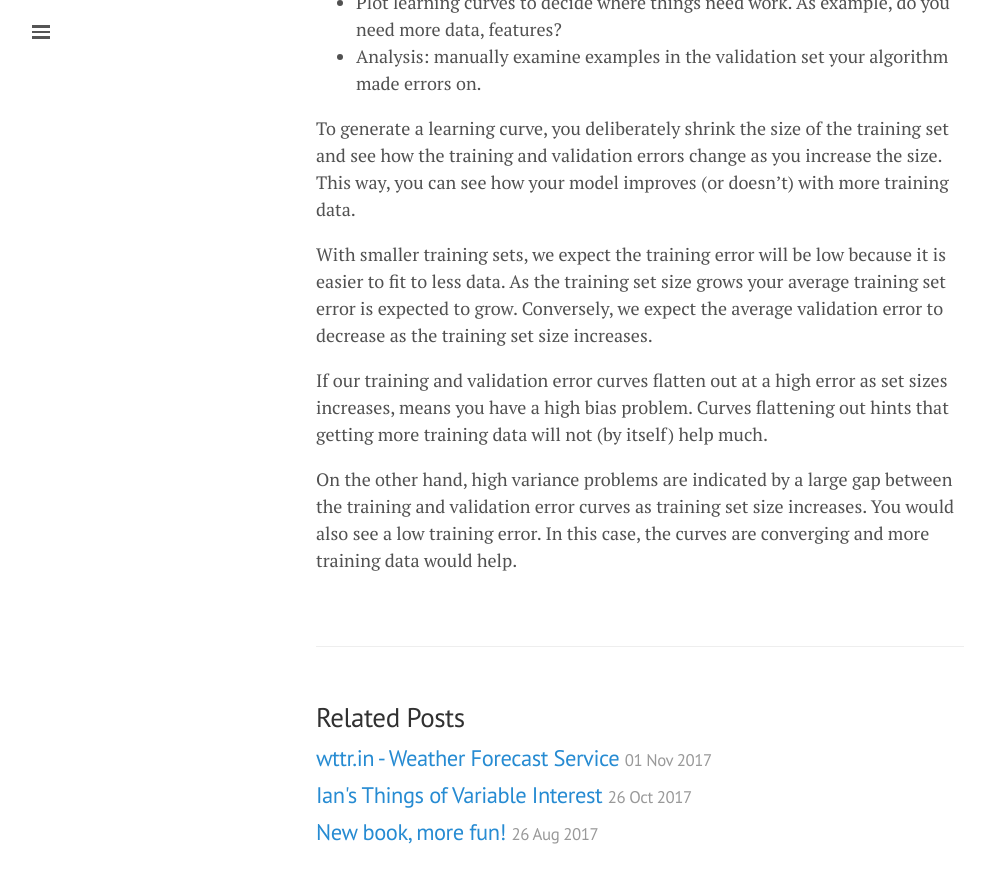
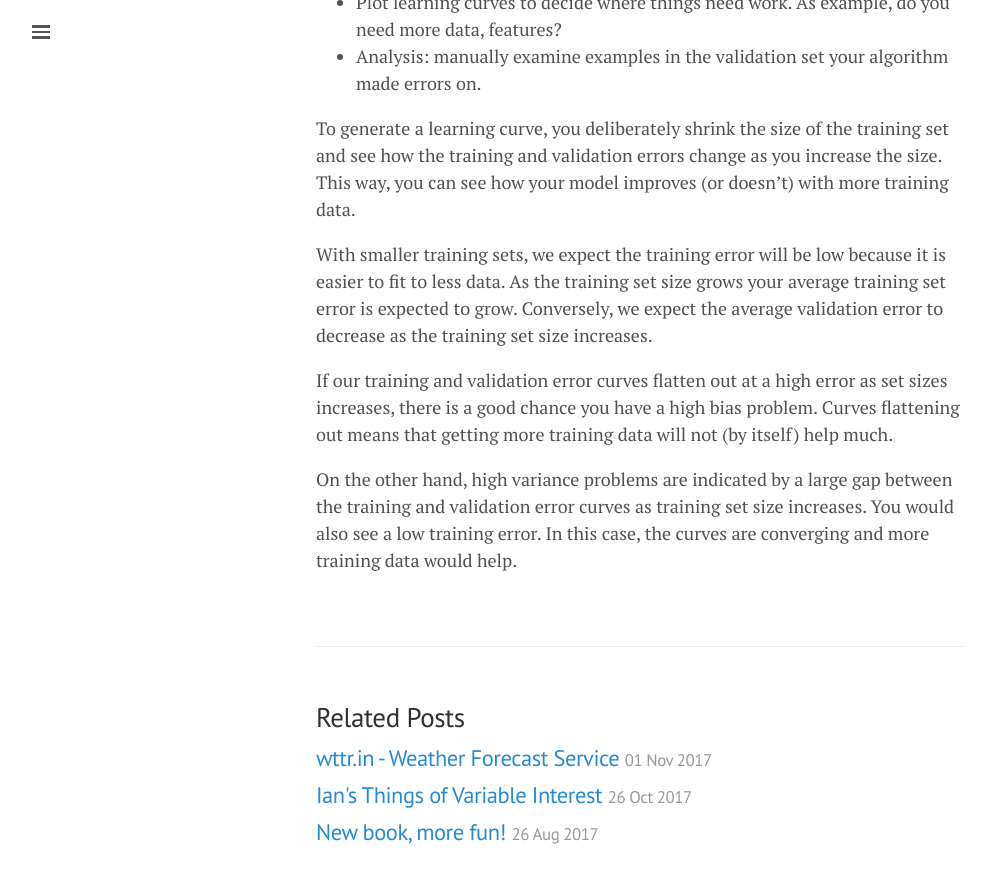
Before and after one commit to lgeurts/lgeurts.github.io, a Jekyll site: the page built from _posts/2018-06-29-artificial-intelligence-basics.md, in a window 1280 px wide and 900 px high, scrolled down 6518 px. Shown: the top 883 px of the window, without its empty margins (0-991 px from the left). Built offline with Jekyll 4.4.1, drawn with Linux system fonts in a browser that asks for light colours; nearby versions of some CDN libraries.

Commit message:
Update 2018-06-29-artificial-intelligence-basics.md

```diff
--- a/_posts/2018-06-29-artificial-intelligence-basics.md
+++ b/_posts/2018-06-29-artificial-intelligence-basics.md
@@ -177,6 +177,6 @@
 With smaller training sets, we expect the training error will be low because it is easier to fit to less data. As the training set size grows your average training set error is expected to grow.
 Conversely, we expect the average validation error to decrease as the training set size increases.
 
-If our training and validation error curves flatten out at a high error as set sizes increases, means you have a high bias problem. Curves flattening out hints that getting more training data will not (by itself) help much.
+If our training and validation error curves flatten out at a high error as set sizes increases, there is a good chance you have a high bias problem. Curves flattening out means that getting more training data will not (by itself) help much.
 
 On the other hand, high variance problems are indicated by a large gap between the training and validation error curves as training set size increases. You would also see a low training error. In this case, the curves are converging and more training data would help.
```
